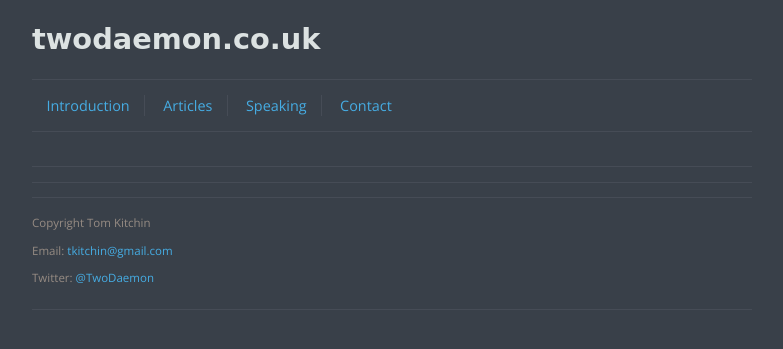
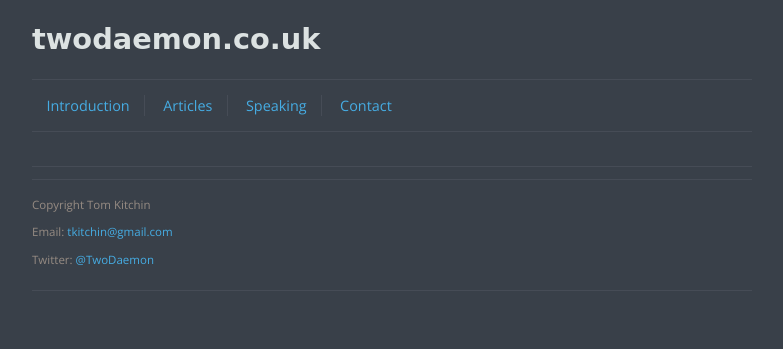
Before and after one commit to TwoDaemon/twodaemon, a Flask app: template twodaemon/templates/article.html in a window 1280 px wide. Shown: the top 349 px of the page, without its empty margins (248-1031 px from the left). Run offline with Flask 2, Linux system fonts and the light colour scheme; the template is opened without the code that fills it, so the values that code supplies are empty; some libraries are stand-ins or nearby versions; some web fonts are replaced.

Commit message:
Disable comments on articles.

```diff
--- a/twodaemon/templates/article.html
+++ b/twodaemon/templates/article.html
@@ -3,9 +3,10 @@
 {% block content %}
     {% if article.subtitle %}<div class="subtitle">{{ article.subtitle }}</div>{% endif %}
     {{ article.content }}
-    <div class="comments" id="disqus_thread"></div>
+    {# <div class="comments" id="disqus_thread"></div> #}
 {% endblock %}
 
+{#
 {% block js_bottom %}
 {{ super() }}
 {% from '_macros.html' import js_import %}
@@ -17,3 +18,4 @@
 </script>
 {{ js_import('disqus') }}
 {% endblock %}
+#}
```
